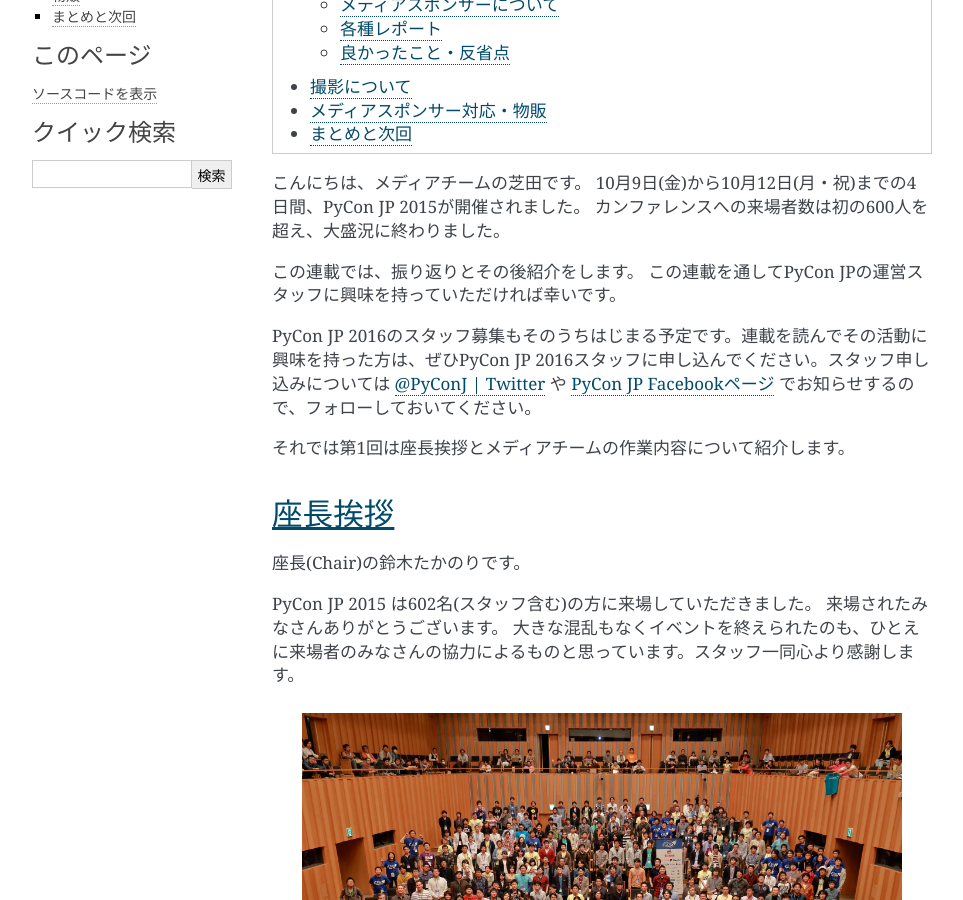
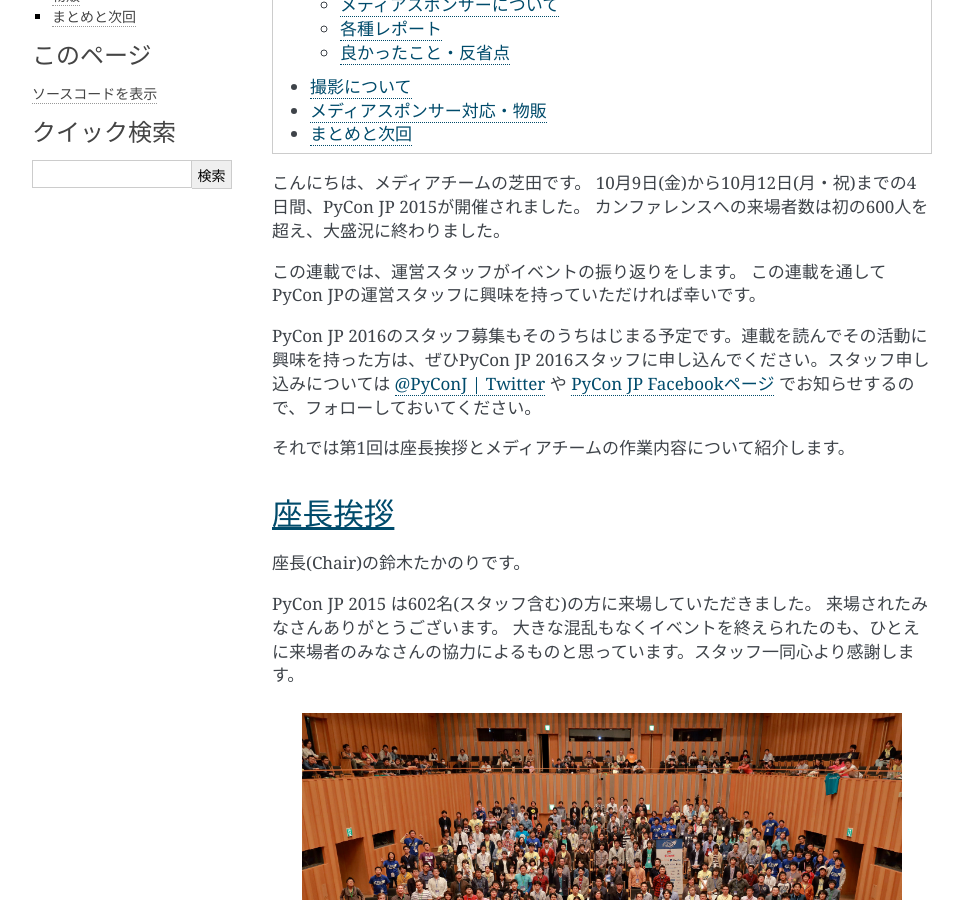
Before and after one commit to pyconjp/codezine-after-reports2015, a Sphinx documentation site: the page built from source/01_media.rst, in a window 1280 px wide and 900 px high, scrolled down 424 px. Shown: the whole window, without its empty margins (148-1111 px from the left). Built offline with Sphinx 7.4.7, drawn with Linux system fonts in a browser that asks for light colours; some of the changed lines change nothing that is shown.

Commit message:
Modify an introduction on 01_media.rst

```diff
--- a/source/01_media.rst
+++ b/source/01_media.rst
@@ -9,14 +9,10 @@
 10月9日(金)から10月12日(月・祝)までの4日間、PyCon JP 2015が開催されました。
 カンファレンスへの来場者数は初の600人を超え、大盛況に終わりました。
 
-この連載では、振り返りとその後紹介をします。
+この連載では、運営スタッフがイベントの振り返りをします。
 この連載を通してPyCon JPの運営スタッフに興味を持っていただければ幸いです。
 
-.. PyCon JP 2016のスタッフは随時募集しています。連載を読んでその活動に興味を持った方は、ぜひPyCon JP 2016スタッフ申し込みフォームから申し込みをお願いします。
-
 PyCon JP 2016のスタッフ募集もそのうちはじまる予定です。連載を読んでその活動に興味を持った方は、ぜひPyCon JP 2016スタッフに申し込んでください。スタッフ申し込みについては `@PyConJ | Twitter <https://twitter.com/pyconj>`_ や `PyCon JP Facebookページ <https://www.facebook.com/PyConJP>`_ でお知らせするので、フォローしておいてください。
-
-.. .. todo:: PyCon JP 2016スタッフ申し込みフォームを作成してリンクを設置
 
 それでは第1回は座長挨拶とメディアチームの作業内容について紹介します。
 
```
